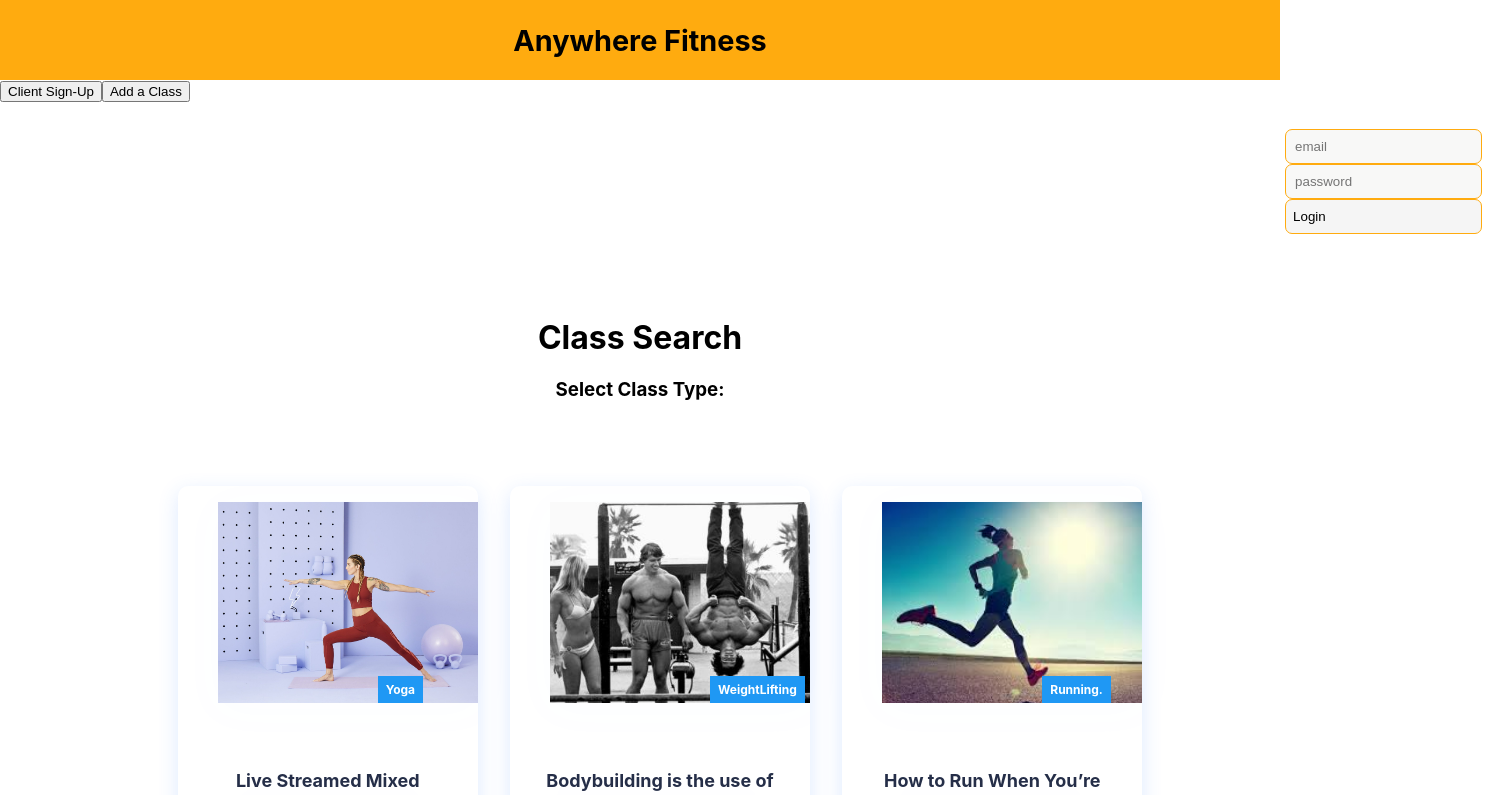
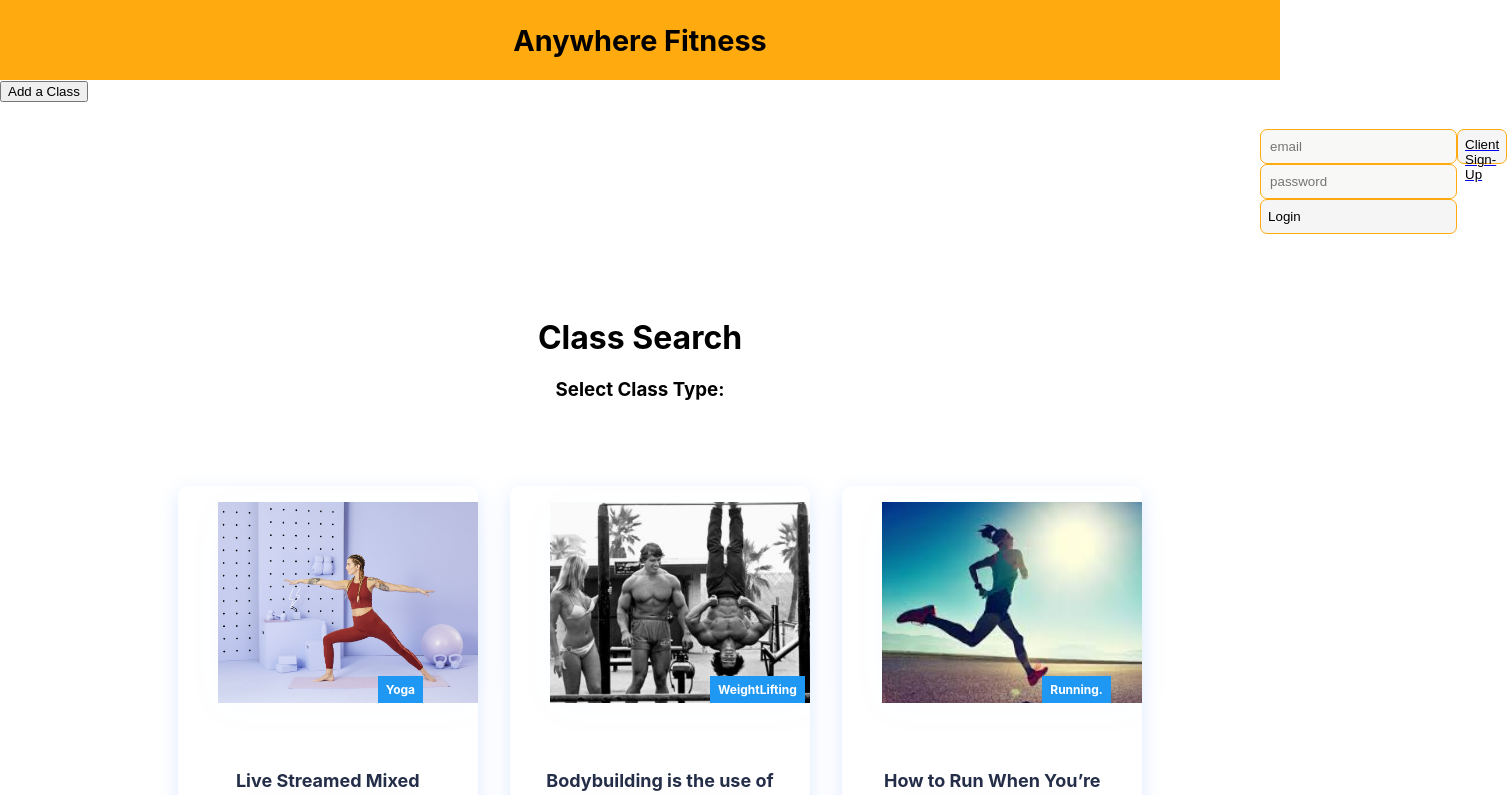
Before and after one commit to Mirwes/front-end, a React (Create React App) app in the folder front-end/: page / in a window 1280 px wide. Shown: the top 795 px of the page, 1507 px wide, since content can reach past the window. Built offline with nearby package versions, Linux system fonts and the light colour scheme.

Commit message:
Changed sign-up button on homepage

```diff
--- a/front-end/src/2ndComponent/Login.js
+++ b/front-end/src/2ndComponent/Login.js
@@ -1,5 +1,6 @@
 import React, { Component } from 'react';
 import axios from 'axios';
+import { Link } from 'react-router-dom';
 
 export default class Login extends Component {
     constructor(props) {
@@ -65,6 +66,9 @@ export default class Login extends Component {
                   />
                   <button className="login-btn" type="submit">Login</button>
             </form>
+            <Link to='/usersignup'>
+                <button className="login-btn sign-up-btn">Client Sign-Up</button>
+           </Link>
             </div>);
     }
 }
--- a/front-end/src/App.css
+++ b/front-end/src/App.css
@@ -24,6 +24,11 @@
   border: 1px solid#ffab0f;
   border-radius: 7px;
   background-color: whitesmoke;
+}
+
+.sign-up-btn {
+  margin-left: 10px;
+  display: block;
 }
 
 .class_search .p{
--- a/front-end/src/component/Home.js
+++ b/front-end/src/component/Home.js
@@ -8,11 +8,7 @@ import { Link } from 'react-router-dom';
 function Home () {
     return (
         <>
-
         <div className="class_search">
-            <Link to='/usersignup'>
-                <button>Client Sign-Up</button>
-           </Link>
            <Link to='/addclass'>
                 <button>Add a Class</button>
            </Link>
--- a/front-end/src/component/InstructorSignUp.js
+++ b/front-end/src/component/InstructorSignUp.js
@@ -8,16 +8,16 @@ import axios from 'axios';
 const WrapperDiv = styled.div`
     display: flex;
     flex-direction: column;
-    text-align: center;
+    text-align: right;
 `;
 
 const StyledForm = styled.form`
-    width: 50%;
+    width: 25%;
     margin: 0 auto;
 `
 
 const StyledInput = styled.input`
-    margin: 5px 0;
+    margin: 5px;
 `
 
 const StyledLabel = styled.label`
```
Also changed, not shown: front-end/src/component/Styles.js (added, +43 -0 lines).
